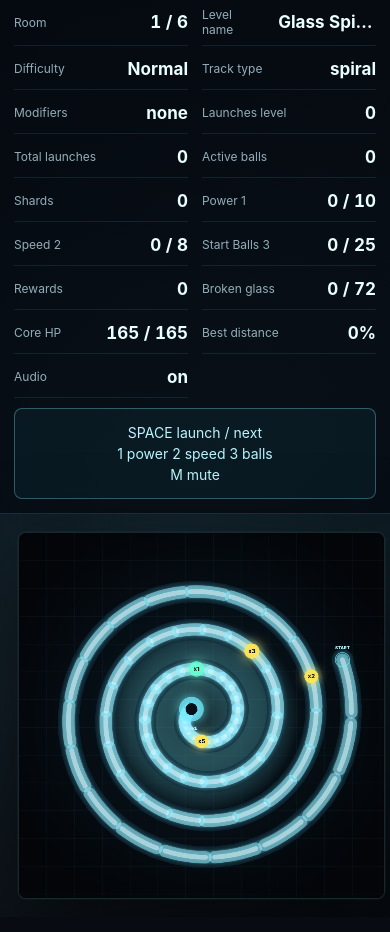
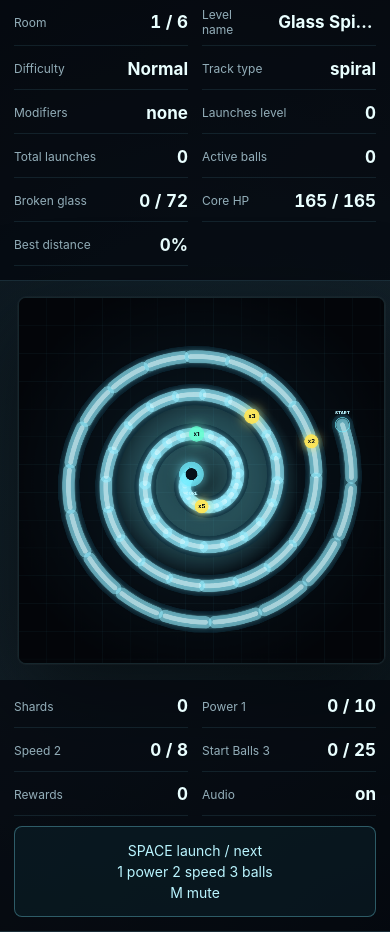
Before and after one commit to orinel13/Rogue-glassier, a website built with Vite: page index.html in a window 390 px wide. Shown: the part 42-974 px from the top of the page. Built offline with nearby package versions, Linux system fonts and the light colour scheme; files whose address does not match are found by name.

Commit message:
Fix HUD layout overflow

```diff
--- a/index.html
+++ b/index.html
@@ -7,7 +7,7 @@
   </head>
   <body>
     <div class="app">
-      <aside class="hud" aria-label="Game status">
+      <aside class="hud hud-left" aria-label="Level status">
         <div class="brand">Rogue Glassier</div>
         <div class="stat"><span>Room</span><strong id="levelIndex">1 / 6</strong></div>
         <div class="stat"><span>Level name</span><strong id="levelName">Glass Spiral</strong></div>
@@ -17,21 +17,24 @@
         <div class="stat"><span>Launches level</span><strong id="launches">0</strong></div>
         <div class="stat"><span>Total launches</span><strong id="totalLaunches">0</strong></div>
         <div class="stat"><span>Active balls</span><strong id="activeBalls">0</strong></div>
+        <div class="stat"><span>Broken glass</span><strong id="brokenGlass">0 / 0</strong></div>
+        <div class="stat"><span>Core HP</span><strong id="coreHp">0 / 0</strong></div>
+        <div class="stat"><span>Best distance</span><strong id="coreDistance">0%</strong></div>
+      </aside>
+
+      <main class="stage-wrap">
+        <canvas id="gameCanvas" width="920" height="920" aria-label="Rogue Glassier game canvas"></canvas>
+      </main>
+
+      <aside class="hud hud-right" aria-label="Run status">
         <div class="stat"><span>Shards</span><strong id="shards">0</strong></div>
         <div class="stat"><span>Power 1</span><strong id="powerUpgrade">0 / 10</strong></div>
         <div class="stat"><span>Speed 2</span><strong id="speedUpgrade">0 / 8</strong></div>
         <div class="stat"><span>Start Balls 3</span><strong id="ballsUpgrade">0 / 25</strong></div>
         <div class="stat"><span>Rewards</span><strong id="rewardCount">0</strong></div>
-        <div class="stat"><span>Broken glass</span><strong id="brokenGlass">0 / 0</strong></div>
-        <div class="stat"><span>Core HP</span><strong id="coreHp">0 / 0</strong></div>
-        <div class="stat"><span>Best distance</span><strong id="coreDistance">0%</strong></div>
         <div class="stat"><span>Audio</span><strong id="audioStatus">on</strong></div>
         <div class="hint">SPACE launch / next<br />1 power  2 speed  3 balls<br />M mute</div>
       </aside>
-
-      <main class="stage-wrap">
-        <canvas id="gameCanvas" width="920" height="920" aria-label="Rogue Glassier game canvas"></canvas>
-      </main>
     </div>
 
     <script type="module" src="/src/main.js"></script>
--- a/src/style.css
+++ b/src/style.css
@@ -23,18 +23,28 @@ body {
 
 .app {
   display: grid;
-  grid-template-columns: 260px minmax(0, 1fr);
-  min-height: 100vh;
+  grid-template-columns: 300px minmax(520px, 1fr) 280px;
+  height: 100vh;
+  min-height: 0;
 }
 
 .hud {
   display: flex;
   flex-direction: column;
-  gap: 14px;
-  padding: 24px 20px;
+  gap: 10px;
+  min-height: 0;
+  padding: 20px 22px;
+  background: rgba(5, 9, 15, 0.76);
+}
+
+.hud-left {
   border-right: 1px solid rgba(132, 220, 255, 0.16);
-  background: rgba(5, 9, 15, 0.76);
   box-shadow: 18px 0 50px rgba(0, 0, 0, 0.24);
+}
+
+.hud-right {
+  border-left: 1px solid rgba(132, 220, 255, 0.16);
+  box-shadow: -18px 0 50px rgba(0, 0, 0, 0.24);
 }
 
 .brand {
@@ -50,8 +60,8 @@ body {
   align-items: center;
   justify-content: space-between;
   gap: 12px;
-  min-height: 34px;
-  padding-bottom: 9px;
+  min-height: 30px;
+  padding-bottom: 7px;
   border-bottom: 1px solid rgba(132, 220, 255, 0.1);
 }
 
@@ -64,7 +74,7 @@ body {
   color: #eaffff;
   font-size: 17px;
   font-variant-numeric: tabular-nums;
-  max-width: 112px;
+  max-width: 150px;
   overflow: hidden;
   text-overflow: ellipsis;
   text-align: right;
@@ -87,13 +97,15 @@ body {
   display: grid;
   place-items: center;
   min-width: 0;
-  padding: 18px;
+  min-height: 0;
+  padding: 16px 18px;
 }
 
 canvas {
   display: block;
-  width: min(92vh, calc(100vw - 320px));
+  width: min(calc(100vh - 32px), calc(100vw - 640px));
   max-width: 920px;
+  max-height: calc(100vh - 32px);
   aspect-ratio: 1;
   border: 1px solid rgba(125, 235, 255, 0.14);
   border-radius: 8px;
@@ -103,23 +115,27 @@ canvas {
     0 28px 90px rgba(0, 0, 0, 0.54);
 }
 
-@media (max-width: 760px) {
+@media (max-width: 1180px) {
   body {
     overflow: auto;
   }
 
   .app {
     grid-template-columns: 1fr;
-    grid-template-rows: auto 1fr;
+    grid-template-rows: auto minmax(0, 1fr) auto;
+    height: auto;
+    min-height: 100vh;
   }
 
   .hud {
     display: grid;
-    grid-template-columns: repeat(2, minmax(0, 1fr));
+    grid-template-columns: repeat(4, minmax(0, 1fr));
     gap: 10px 14px;
     padding: 14px;
     border-right: 0;
+    border-left: 0;
     border-bottom: 1px solid rgba(132, 220, 255, 0.16);
+    box-shadow: none;
   }
 
   .brand,
@@ -134,6 +150,13 @@ canvas {
   }
 
   canvas {
-    width: min(94vw, 92vh);
+    width: min(94vw, 82vh);
+    max-height: 82vh;
   }
 }
+
+@media (max-width: 760px) {
+  .hud {
+    grid-template-columns: repeat(2, minmax(0, 1fr));
+  }
+}
```
